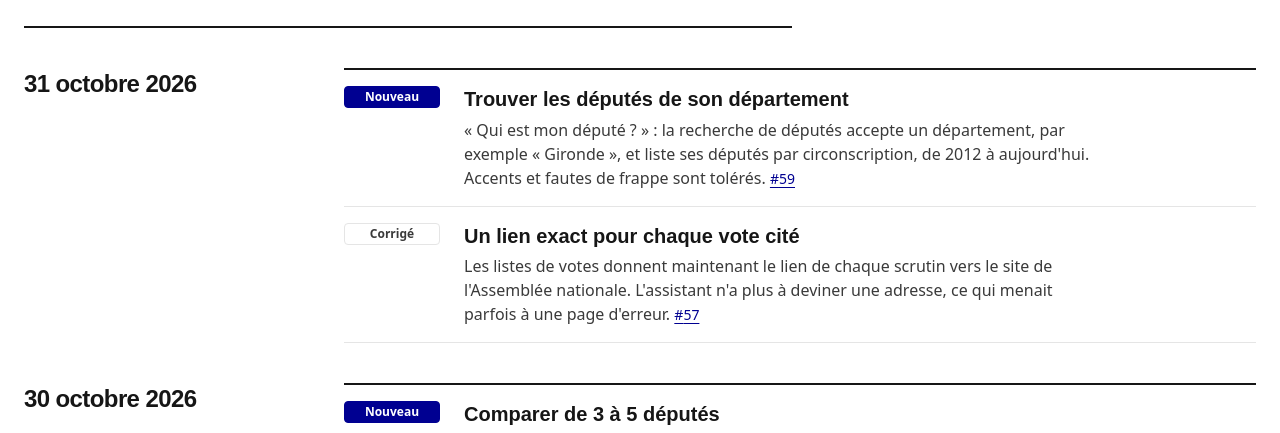
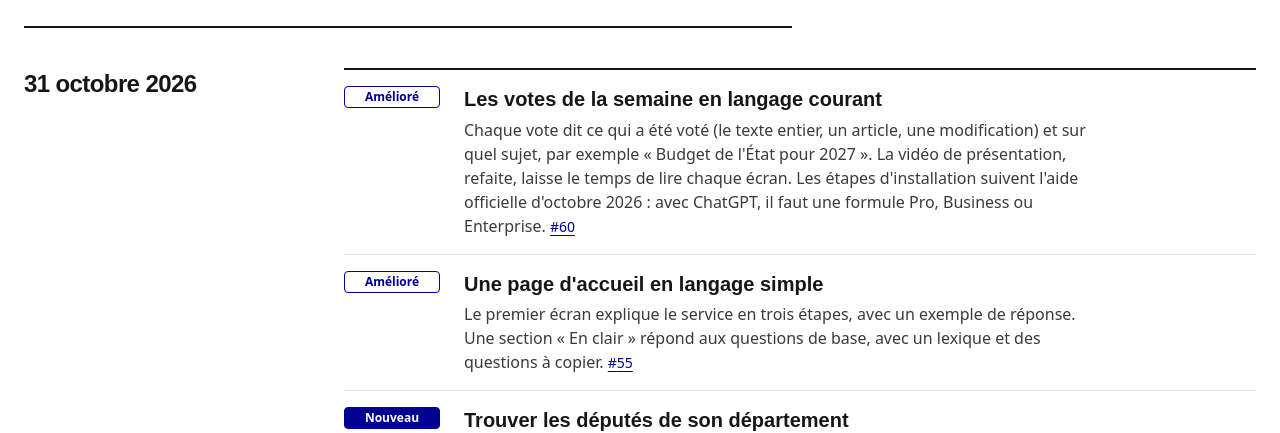
Before and after one commit to Toumi-Elyes/mcp-assemblee-nationale, a Next.js app in the folder web/: page /nouveautes in a window 1280 px wide. Shown: the part 371-804 px from the top of the page. Built offline with nearby package versions, Linux system fonts and the light colour scheme; no server answers.

Commit message:
docs: complète le journal des nouveautés avec la page d'accueil et les votes en langage courant

```diff
--- a/web/src/content/changelog.ts
+++ b/web/src/content/changelog.ts
@@ -32,6 +32,20 @@ export const CHANGELOG: readonly ChangelogDay[] = [
   {
     date: "2026-10-31",
     changes: [
+      {
+        kind: "amelioration",
+        title: "Les votes de la semaine en langage courant",
+        detail:
+          "Chaque vote dit ce qui a été voté (le texte entier, un article, une modification) et sur quel sujet, par exemple « Budget de l'État pour 2027 ». La vidéo de présentation, refaite, laisse le temps de lire chaque écran. Les étapes d'installation suivent l'aide officielle d'octobre 2026 : avec ChatGPT, il faut une formule Pro, Business ou Enterprise.",
+        pr: 60,
+      },
+      {
+        kind: "amelioration",
+        title: "Une page d'accueil en langage simple",
+        detail:
+          "Le premier écran explique le service en trois étapes, avec un exemple de réponse. Une section « En clair » répond aux questions de base, avec un lexique et des questions à copier.",
+        pr: 55,
+      },
       {
         kind: "nouveau",
         title: "Trouver les députés de son département",
```
Also changed, not shown: 1 other file (tests, documents, lock files or other folders).
